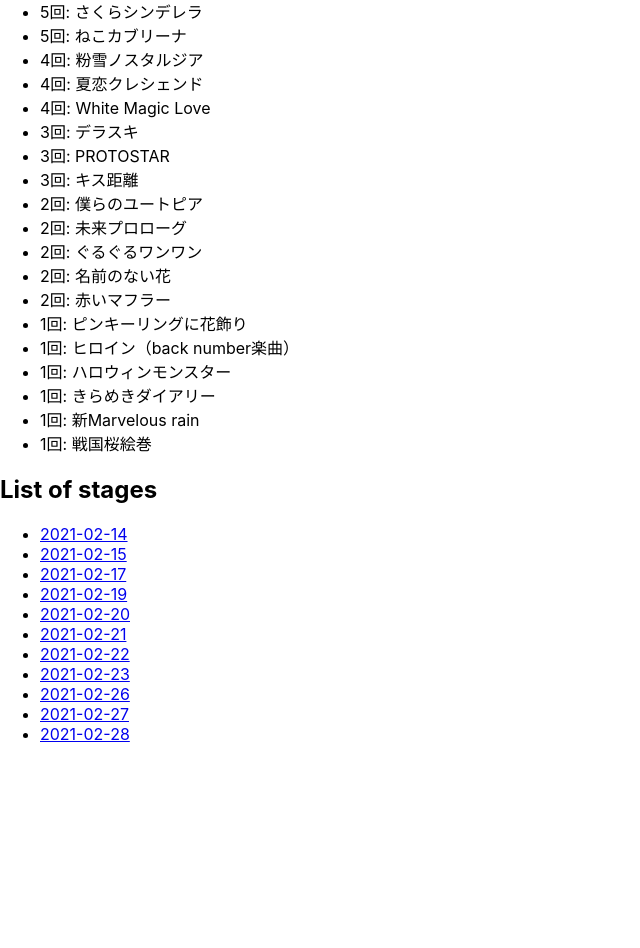
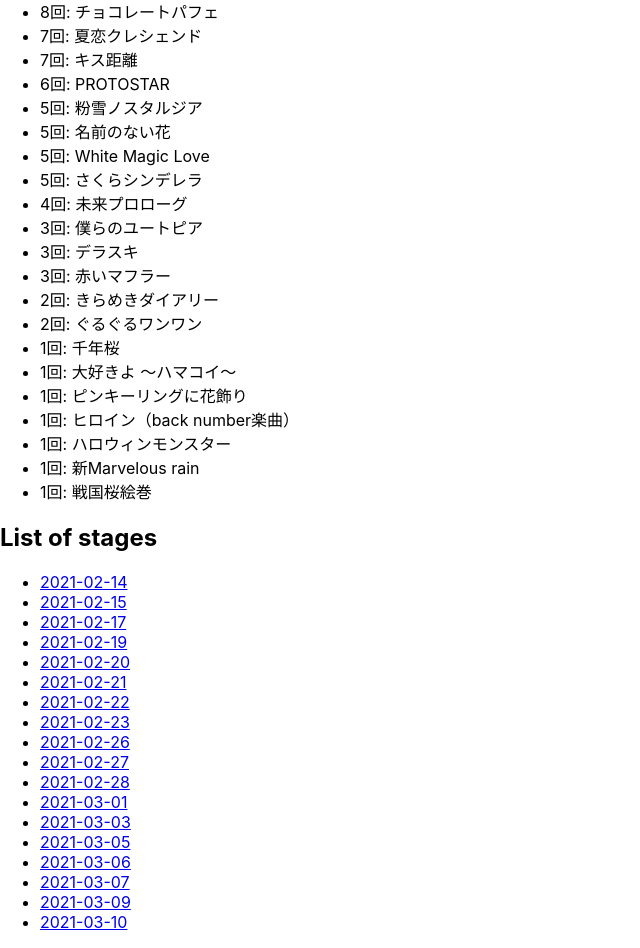
Before and after one commit to fusho-takahashi/narilog-on-stage, a Next.js app: page / in a window 1280 px wide. Shown: the part 220-1168 px from the top of the page, without its empty margins (0-640 px from the left). Before the commit the page ends 980 px from the top, so only its background shows below. Built offline with nearby package versions, Linux system fonts and the light colour scheme.

Commit message:
add stage datas

```diff
--- a/data/log.ts
+++ b/data/log.ts
@@ -177,4 +177,95 @@ export const stageLogs: (RegularStageLog | IrregularStageLog)[] = [
       '赤いマフラー',
     ],
   },
+  {
+    id: '2021-03-01-Spring-Typhoon-Festival',
+    date: '2021-03-01',
+    regular: false,
+    live: 'Sprint Typhoon Festival',
+    place: 'TSUTAYA O-EAST',
+    songs: ['大好きよ 〜ハマコイ〜', 'ねこカブリーナ', 'ほしがりガール'],
+  },
+  {
+    id: '2021-03-03-CINDERELLA-STORY',
+    date: '2021-03-03',
+    regular: false,
+    live: 'CINDERELLA-STORY',
+    place: '新宿アイドルステージ',
+    songs: [
+      'チョコレートパフェ',
+      'ほしがりガール',
+      'キス距離',
+      '未来プロローグ',
+    ],
+  },
+  {
+    id: '2021-03-05-1',
+    date: '2021-03-05',
+    regular: true,
+    section: 1,
+    place: '新宿アイドルステージ',
+    songs: [
+      'キス距離',
+      'White Magic Love',
+      'PROTOSTAR',
+      'ねこカブリーナ',
+      '未来プロローグ',
+    ],
+  },
+  {
+    id: '2021-03-06-1',
+    date: '2021-03-06',
+    regular: true,
+    section: 1,
+    place: '秋葉原アイドルステージ',
+    songs: [
+      'PROTOSTAR',
+      '粉雪ノスタルジア',
+      'ねこカブリーナ',
+      '夏恋クレシェンド',
+    ],
+  },
+  {
+    id: '2021-03-07-2',
+    date: '2021-03-07',
+    regular: true,
+    section: 2,
+    place: '秋葉原アイドルステージ',
+    songs: [
+      '名前のない花',
+      '僕らのユートピア',
+      '夏恋クレシェンド',
+      'チョコレートパフェ',
+      'キス距離',
+    ],
+  },
+  {
+    id: '2021-03-09-1',
+    date: '2021-03-09',
+    regular: true,
+    section: 1,
+    place: '新宿アイドルステージ',
+    songs: [
+      'きらめきダイアリー',
+      'PROTOSTAR',
+      '千年桜',
+      '名前のない花',
+      'ほしがりガール',
+      'ねこカブリーナ',
+    ],
+  },
+  {
+    id: '2021-03-10-1',
+    date: '2021-03-10',
+    regular: true,
+    section: 1,
+    place: '秋葉原アイドルステージ',
+    songs: [
+      '赤いマフラー',
+      'キス距離',
+      'ねこカブリーナ',
+      '名前のない花',
+      '夏恋クレシェンド',
+    ],
+  },
 ]
```
